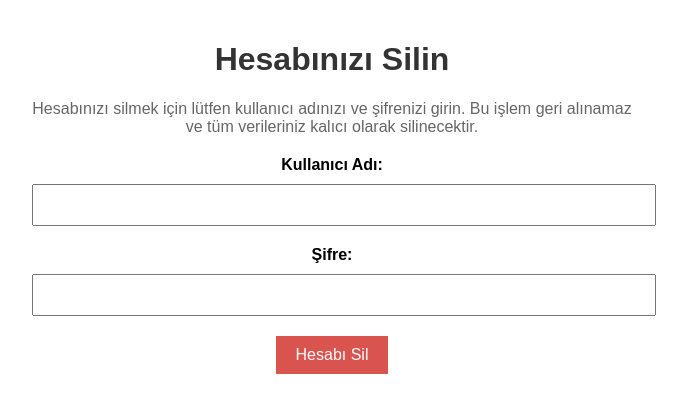
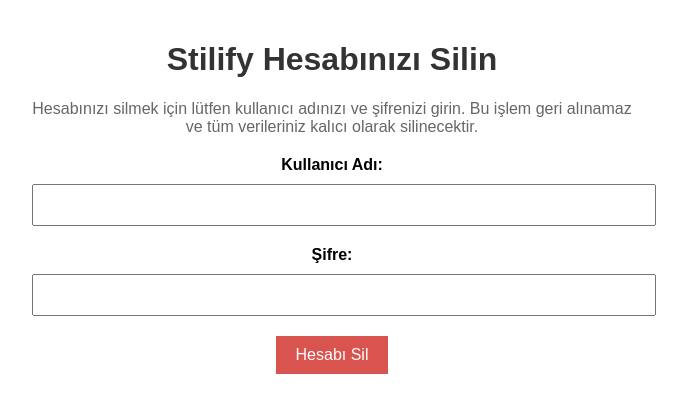
Before and after one commit to alisenn/alisenn.github.io, a plain HTML site: page index.html in a window 1280 px wide. Shown: the whole page, without its empty margins (308-995 px from the left). Drawn offline with Linux system fonts and the light colour scheme.

Commit message:
Update index.html

```diff
--- a/index.html
+++ b/index.html
@@ -63,7 +63,7 @@
     </style>
 </head>
 <body>
-    <h1>Hesabınızı Silin</h1>
+    <h1>Stilify Hesabınızı Silin</h1>
     <p>Hesabınızı silmek için lütfen kullanıcı adınızı ve şifrenizi girin. Bu işlem geri alınamaz ve tüm verileriniz kalıcı olarak silinecektir.</p>
 
     <div class="form-container">
```
